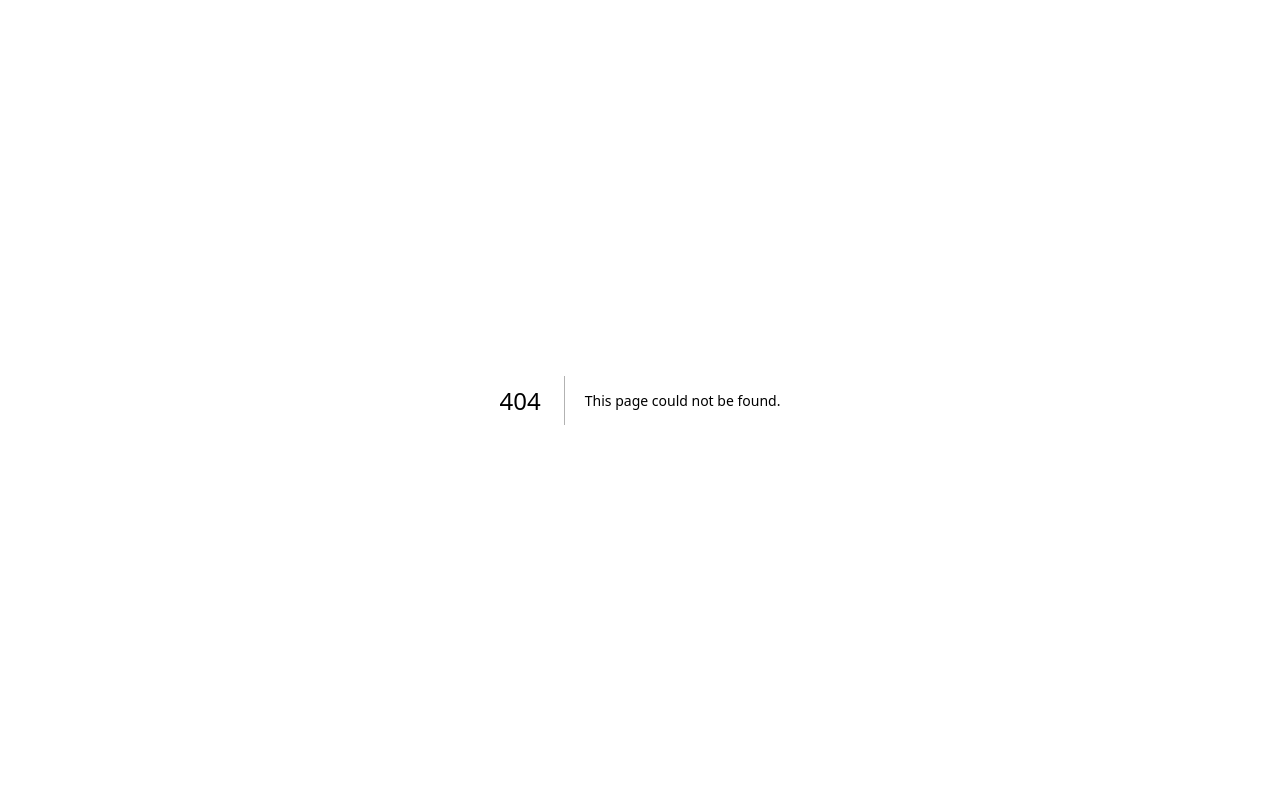
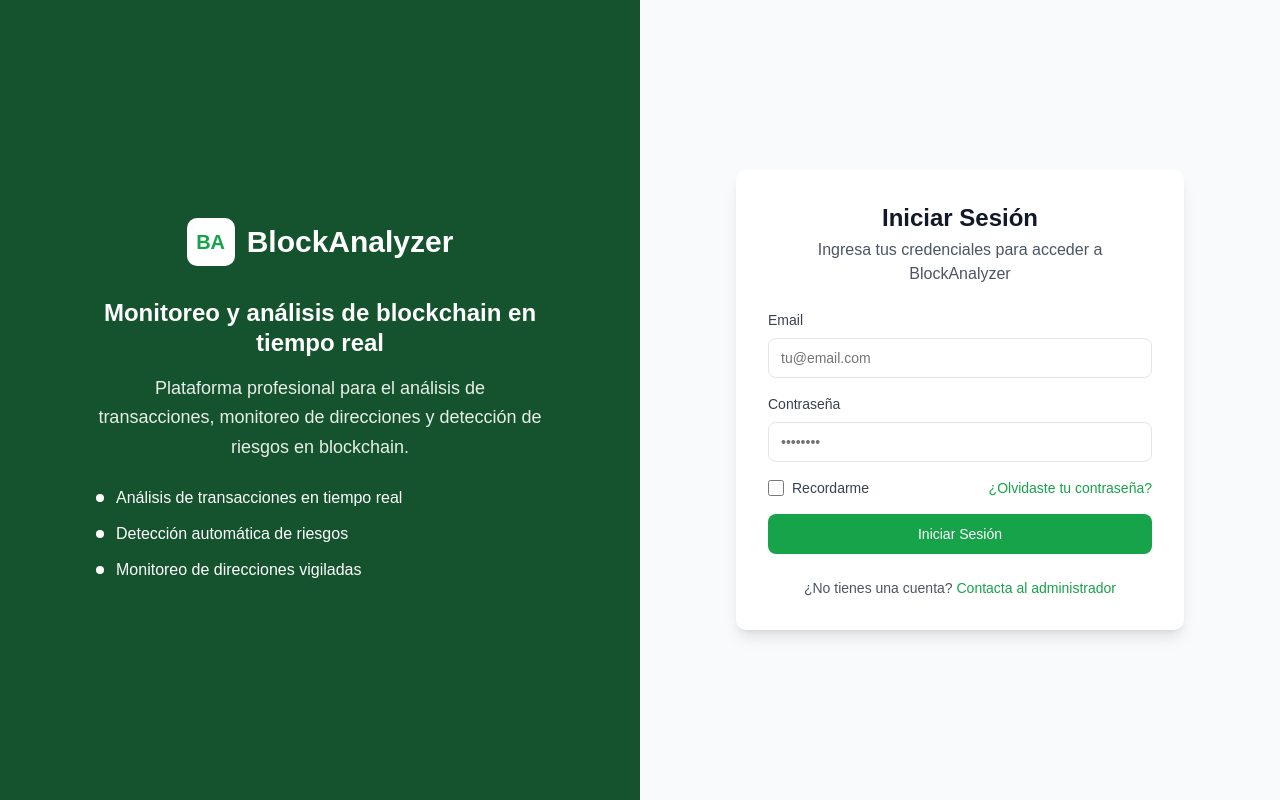
Before and after one commit to hibren/Programa-de-Trazabilidad-de-Criptomonedas-Orientado-a-Investigaciones-Forenses, a Next.js app in the folder frontend/: page /login in a window 1280 px wide. Before the commit this address had no page. Built offline with nearby package versions, Linux system fonts and the light colour scheme.

Commit message:
login front iniciado - crear elementos aparte

```diff
--- /dev/null
+++ b/frontend/app/login/page.jsx
@@ -0,0 +1,99 @@
+import Button from "@/components/atoms/Button"
+import Input from "@/components/atoms/Input"
+
+export default function LoginPage() {
+  return (
+    <div className="min-h-screen flex">
+      {/* Left Side - Green with Logo and Branding */}
+      <div className="flex-1 bg-green-900 flex flex-col justify-center items-center p-8 text-white">
+        <div className="max-w-md text-center space-y-6">
+          {/* Logo */}
+          <div className="flex items-center justify-center space-x-3 mb-8">
+            <div className="w-12 h-12 bg-white rounded-lg flex items-center justify-center">
+              <span className="text-green-600 font-bold text-xl">BA</span>
+            </div>
+            <h1 className="text-3xl font-bold">BlockAnalyzer</h1>
+          </div>
+
+          {/* Tagline */}
+          <div className="space-y-4">
+            <h2 className="text-2xl font-semibold leading-tight">Monitoreo y análisis de blockchain en tiempo real</h2>
+            <p className="text-lg opacity-90 leading-relaxed">
+              Plataforma profesional para el análisis de transacciones, monitoreo de direcciones y detección de riesgos
+              en blockchain.
+            </p>
+          </div>
+
+          {/* Features */}
+          <div className="space-y-3 text-left">
+            <div className="flex items-center space-x-3">
+              <div className="w-2 h-2 bg-white rounded-full"></div>
+              <span>Análisis de transacciones en tiempo real</span>
+            </div>
+            <div className="flex items-center space-x-3">
+              <div className="w-2 h-2 bg-white rounded-full"></div>
+              <span>Detección automática de riesgos</span>
+            </div>
+            <div className="flex items-center space-x-3">
+              <div className="w-2 h-2 bg-white rounded-full"></div>
+              <span>Monitoreo de direcciones vigiladas</span>
+            </div>
+          </div>
+        </div>
+      </div>
+
+      {/* Right Side - Login Form */}
+      <div className="flex-1 flex items-center justify-center p-8 bg-gray-50">
+        <div className="w-full max-w-md bg-white rounded-lg shadow-lg p-8">
+          <div className="space-y-1 mb-6">
+            <h2 className="text-2xl font-bold text-center text-gray-900">Iniciar Sesión</h2>
+            <p className="text-center text-gray-600">Ingresa tus credenciales para acceder a BlockAnalyzer</p>
+          </div>
+
+          <form className="space-y-4">
+            <div className="space-y-2">
+              <label htmlFor="email" className="block text-sm font-medium text-gray-700">
+                Email
+              </label>
+              <Input id="email" type="email" placeholder="tu@email.com" className="w-full" />
+            </div>
+
+            <div className="space-y-2">
+              <label htmlFor="password" className="block text-sm font-medium text-gray-700">
+                Contraseña
+              </label>
+              <Input id="password" type="password" placeholder="••••••••" className="w-full" />
+            </div>
+
+            <div className="flex items-center justify-between">
+              <div className="flex items-center space-x-2">
+                <input
+                  id="remember"
+                  type="checkbox"
+                  className="h-4 w-4 text-green-600 focus:ring-green-500 border-gray-300 rounded"
+                />
+                <label htmlFor="remember" className="text-sm text-gray-700">
+                  Recordarme
+                </label>
+              </div>
+              <a href="#" className="text-sm text-green-600 hover:underline">
+                ¿Olvidaste tu contraseña?
+              </a>
+            </div>
+
+            <Button type="submit" variant="success" className="w-full">
+              Iniciar Sesión
+            </Button>
+          </form>
+
+          <div className="text-center text-sm text-gray-600 mt-6">
+            ¿No tienes una cuenta?{" "}
+            <a href="#" className="text-green-600 hover:underline">
+              Contacta al administrador
+            </a>
+          </div>
+        </div>
+      </div>
+    </div>
+  )
+}
--- a/frontend/app/page.jsx
+++ b/frontend/app/page.jsx
@@ -1,5 +1,5 @@
 import { redirect } from "next/navigation"
 
 export default function Home() {
-  redirect("/dashboard")
+  redirect("/login")
 }
```
